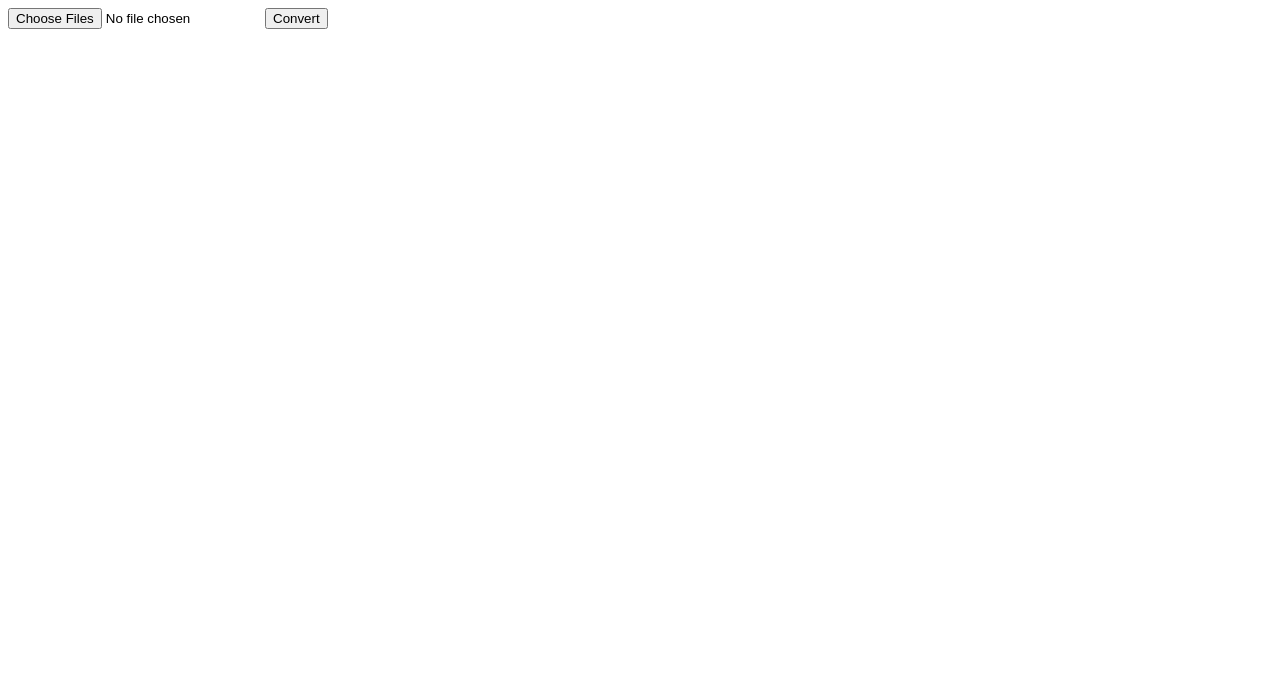
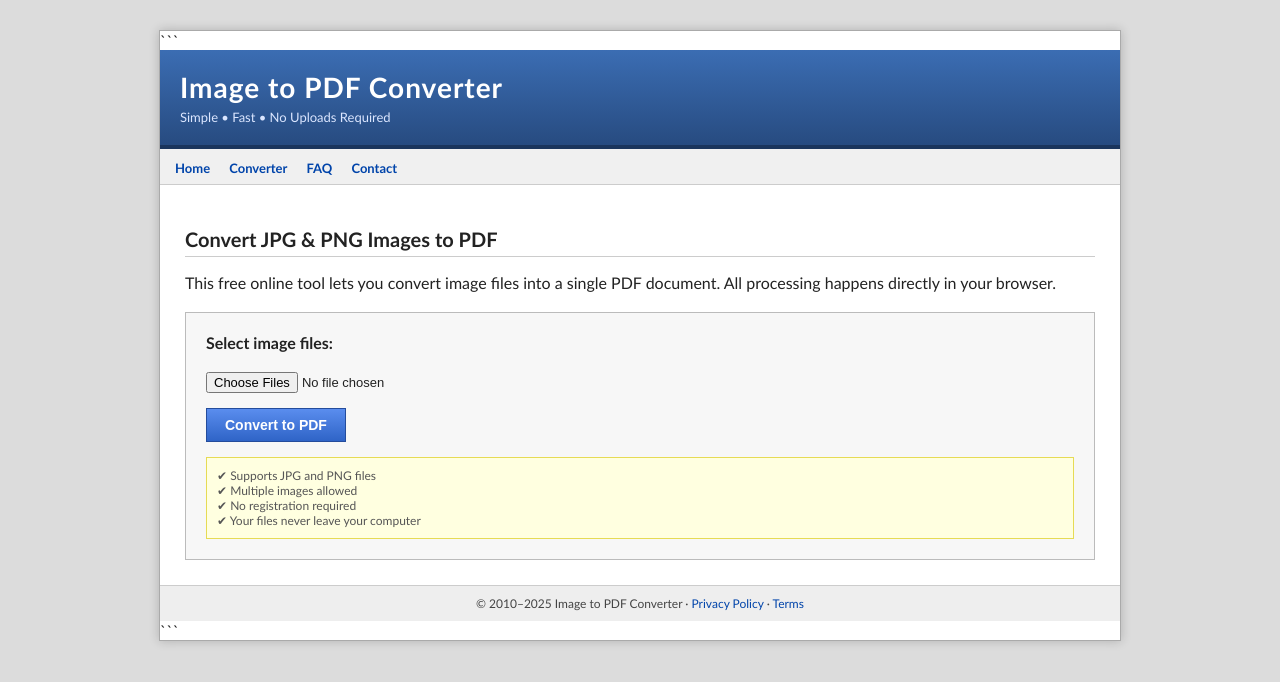
Before and after one commit to AuraTheKing/IMG-TO-PDF, a plain HTML site: page index.html in a window 1280 px wide. Drawn offline with nearby package versions, Linux system fonts and the light colour scheme.

Commit message:
index.html

````diff
--- a/index.html
+++ b/index.html
@@ -1,14 +1,184 @@
 <!DOCTYPE html>
-<html>
+
+<html lang="en">
 <head>
-  <title>Image to PDF</title>
+  <meta charset="UTF-8">
+  <title>Image to PDF Converter</title>
+
+  <!-- Early 2010s style meta -->
+
+  <meta name="viewport" content="width=1024">
+
+  <style>
+    /* ===== Early 2010s Vintage Theme ===== */
+    body {
+      margin: 0;
+      padding: 0;
+      background: #dcdcdc;
+      font-family: "Trebuchet MS", Arial, sans-serif;
+      color: #222;
+    }
+
+    .wrapper {
+      width: 960px;
+      margin: 30px auto;
+      background: #ffffff;
+      border: 1px solid #aaa;
+      box-shadow: 0 0 10px rgba(0,0,0,0.2);
+    }
+
+    header {
+      background: linear-gradient(#3b6db3, #274b80);
+      color: #fff;
+      padding: 20px;
+      border-bottom: 4px solid #1b355c;
+    }
+
+    header h1 {
+      margin: 0;
+      font-size: 28px;
+      letter-spacing: 1px;
+    }
+
+    header p {
+      margin: 5px 0 0;
+      font-size: 13px;
+      color: #dbe6ff;
+    }
+
+    nav {
+      background: #f0f0f0;
+      border-bottom: 1px solid #ccc;
+      padding: 8px 15px;
+    }
+
+    nav a {
+      margin-right: 15px;
+      text-decoration: none;
+      color: #0044aa;
+      font-weight: bold;
+      font-size: 13px;
+    }
+
+    nav a:hover {
+      text-decoration: underline;
+    }
+
+    .content {
+      padding: 25px;
+    }
+
+    .content h2 {
+      font-size: 20px;
+      border-bottom: 1px solid #ccc;
+      padding-bottom: 5px;
+    }
+
+    .converter-box {
+      background: #f7f7f7;
+      border: 1px solid #bbb;
+      padding: 20px;
+      margin-top: 20px;
+    }
+
+    input[type="file"] {
+      font-size: 13px;
+    }
+
+    button {
+      margin-top: 15px;
+      padding: 8px 18px;
+      font-size: 14px;
+      font-weight: bold;
+      color: #fff;
+      background: linear-gradient(#5a8dee, #2f64c7);
+      border: 1px solid #244c9c;
+      cursor: pointer;
+    }
+
+    button:hover {
+      background: linear-gradient(#6fa0ff, #3b73d8);
+    }
+
+    .note {
+      font-size: 12px;
+      color: #555;
+      margin-top: 15px;
+      background: #ffffe0;
+      border: 1px solid #e6db55;
+      padding: 10px;
+    }
+
+    footer {
+      background: #eeeeee;
+      border-top: 1px solid #ccc;
+      padding: 10px;
+      font-size: 12px;
+      text-align: center;
+      color: #444;
+    }
+
+    footer a {
+      color: #0044aa;
+      text-decoration: none;
+    }
+
+    footer a:hover {
+      text-decoration: underline;
+    }
+  </style>
+
 </head>
 <body>
 
-<input type="file" id="imageInput" multiple accept="image/png,image/jpeg">
-<button onclick="convertToPDF()">Convert</button>
+  <div class="wrapper">
 
-<script src="https://cdnjs.cloudflare.com/ajax/libs/jspdf/2.5.1/jspdf.umd.min.js"></script>
-<script src="script.js"></script>
+```
+<header>
+  <h1>Image to PDF Converter</h1>
+  <p>Simple • Fast • No Uploads Required</p>
+</header>
+
+<nav>
+  <a href="#">Home</a>
+  <a href="#">Converter</a>
+  <a href="#">FAQ</a>
+  <a href="#">Contact</a>
+</nav>
+
+<div class="content">
+  <h2>Convert JPG & PNG Images to PDF</h2>
+  <p>
+    This free online tool lets you convert image files into a single PDF document.
+    All processing happens directly in your browser.
+  </p>
+
+  <div class="converter-box">
+    <strong>Select image files:</strong><br><br>
+    <input type="file" id="imageInput" multiple accept="image/png,image/jpeg"><br>
+    <button onclick="convertToPDF()">Convert to PDF</button>
+
+    <div class="note">
+      ✔ Supports JPG and PNG files<br>
+      ✔ Multiple images allowed<br>
+      ✔ No registration required<br>
+      ✔ Your files never leave your computer
+    </div>
+  </div>
+</div>
+
+<footer>
+  © 2010–2025 Image to PDF Converter · <a href="#">Privacy Policy</a> · <a href="#">Terms</a>
+</footer>
+```
+
+  </div>
+
+  <!-- jsPDF CDN -->
+
+  <script src="https://cdnjs.cloudflare.com/ajax/libs/jspdf/2.5.1/jspdf.umd.min.js"></script>
+
+  <script src="script.js"></script>
+
 </body>
 </html>
````
